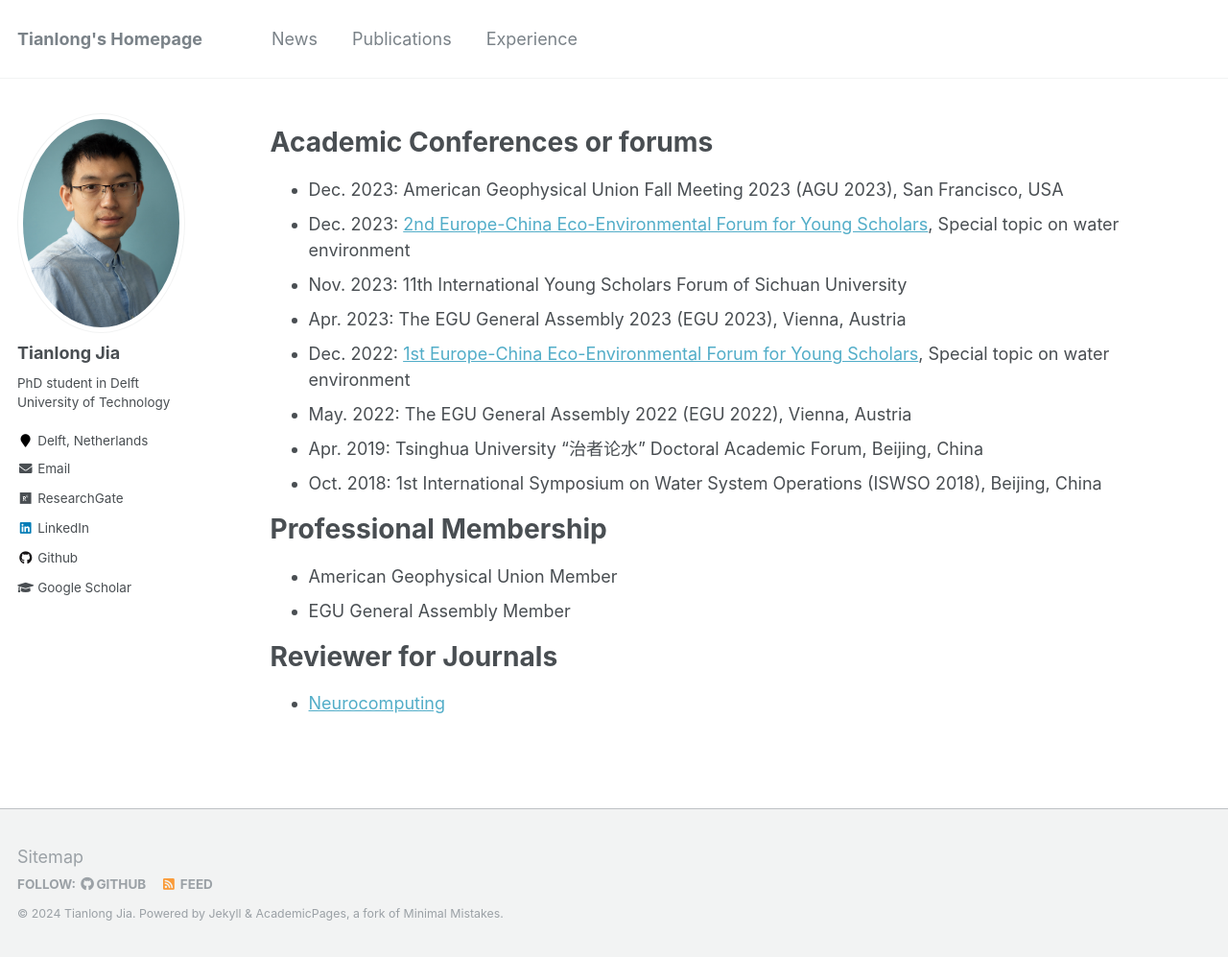
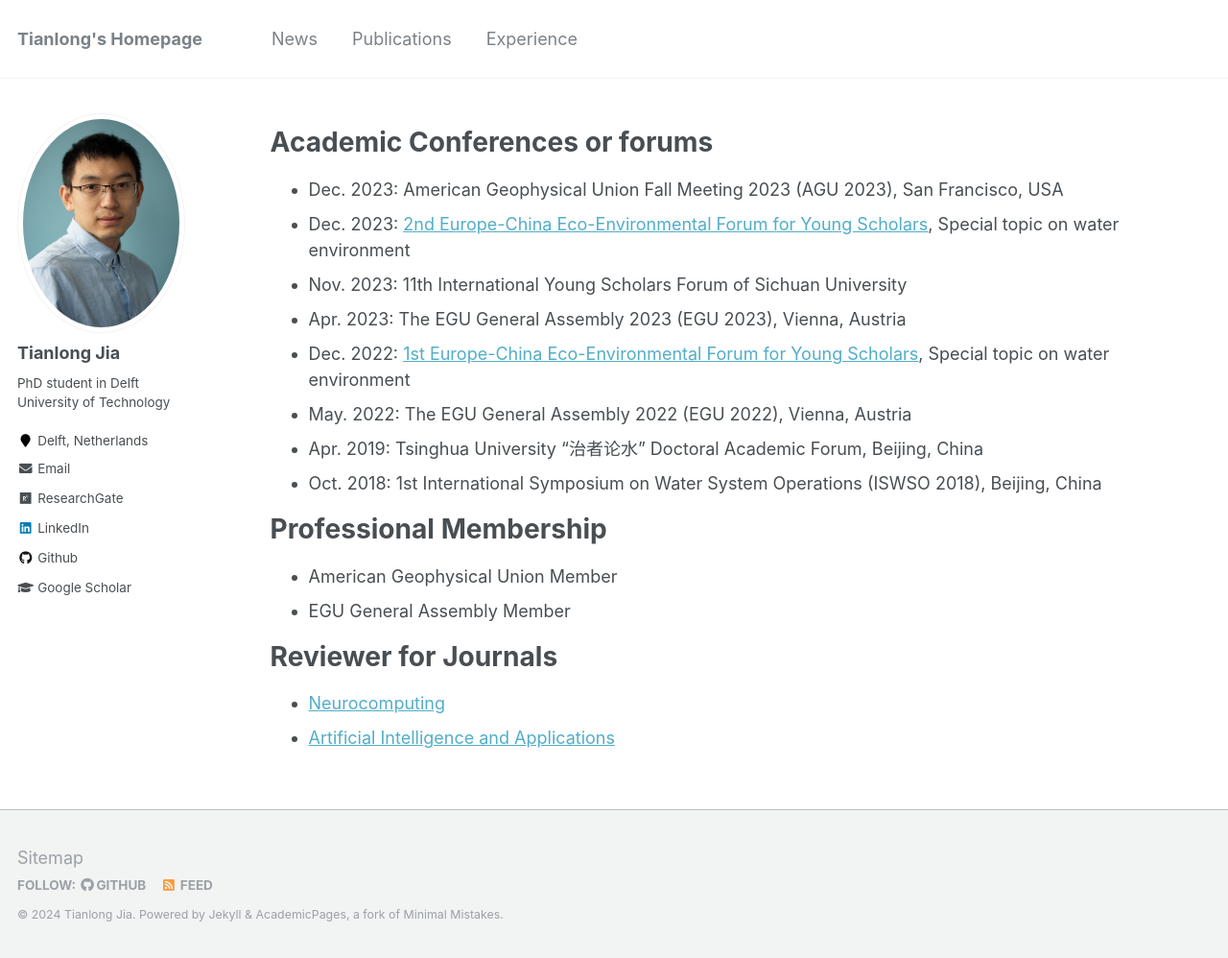
Before and after one commit to TianlongJia/TianlongJia.github.io, a Jekyll site: the page built from _pages/experience.md, in a window 1280 px wide and 998 px high. Shown: the whole window at 96% size. Built offline with Jekyll 4.4.1, drawn with Linux system fonts in a browser that asks for light colours.

Commit message:
update reviewer

```diff
--- a/_pages/experience.md
+++ b/_pages/experience.md
@@ -21,6 +21,7 @@ author_profile: true
 
 # Reviewer for Journals
 - [Neurocomputing](www.elsevier.com/wps/find/journaldescription.cws_home/505628/description)
+- [Artificial Intelligence and Applications](https://ojs.bonviewpress.com/index.php/AIA/index)
 
 
 <!-- # Reviewer for Conferences -->
```
